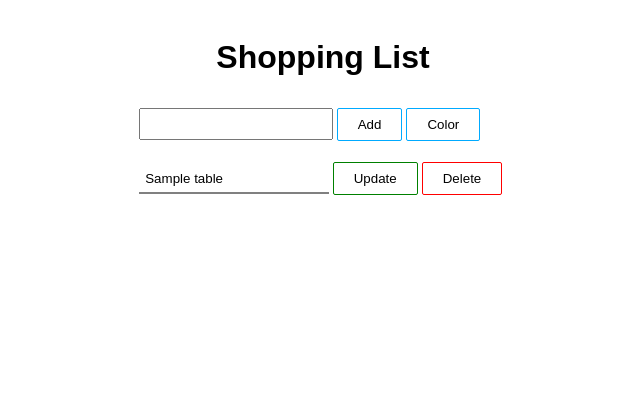
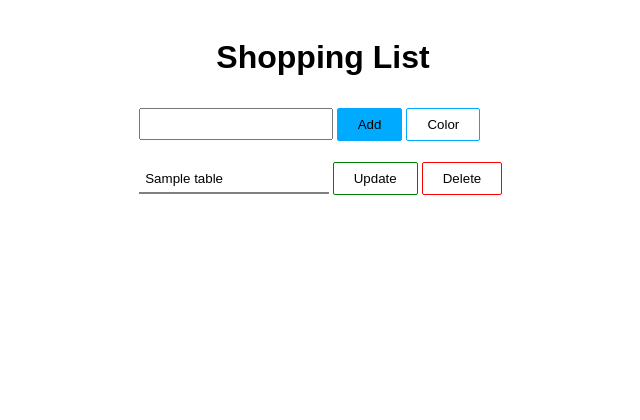
Before and after one commit to Emmanuel-Jiss/pythonProject1, a Flask app: page / in a window 1280 px wide, with the pointer over the restyled element. Shown: the top 420 px of the page, without its empty margins (317-957 px from the left). Run offline with Flask 3, Linux system fonts and the light colour scheme; tables that the repository leaves empty hold one stand-in row (values such as "Sample post").

Commit message:
Test hover style

```diff
--- a/static/css/style.css
+++ b/static/css/style.css
@@ -55,6 +55,12 @@ li {
     border: 1px solid #00aaff;
 }
 
+#add-button:hover {
+    background-color: #00aaff;
+    color: black;
+    border: 1px solid #00aaff;
+}
+
 #delete-button {
     background-color: transparent;
     color: black;
```
